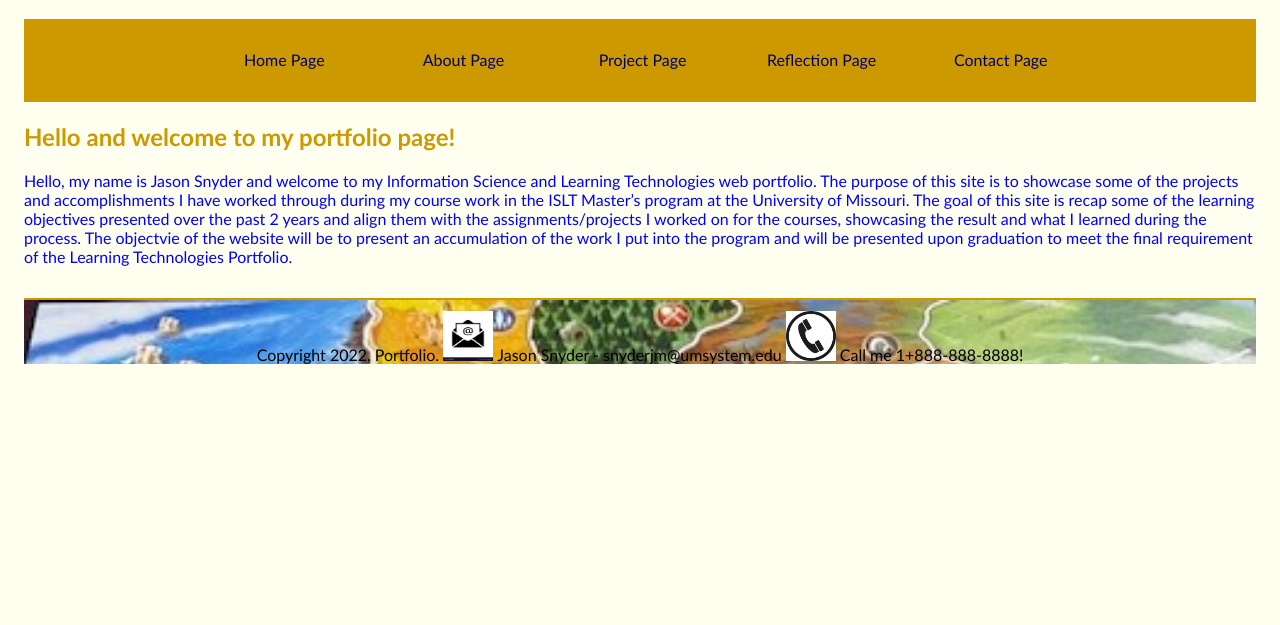
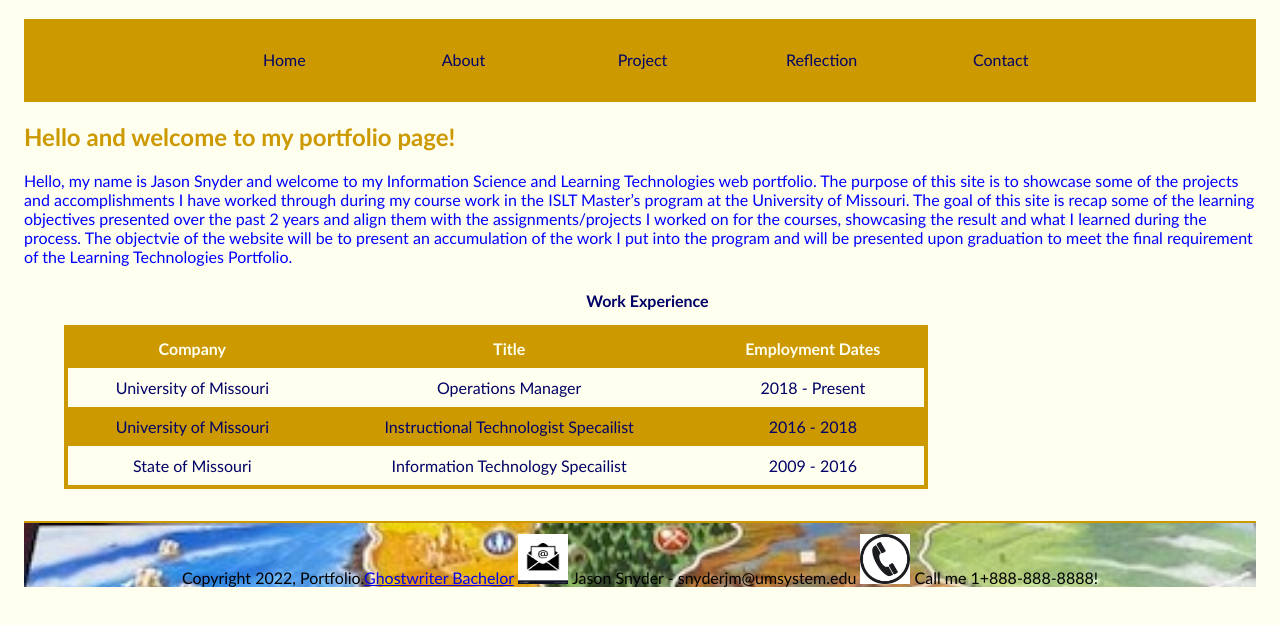
Before and after one commit to jsnyder213/jsnyder213.github.io, a plain HTML site: page islt_7355/index.html in a window 1280 px wide. Shown: the part 93-718 px from the top of the page. Drawn offline with Linux system fonts and the light colour scheme.

Commit message:
Add files via upload

```diff
--- a/islt_7355/index.html
+++ b/islt_7355/index.html
@@ -3,7 +3,7 @@
     <head>
         <meta charset="utf-8">
         <meta name="viewport" content="width=device-width, initial-scale=1.0">
-        <title>Index</title>
+        <title>Home</title>
 
         <link rel="stylesheet" href=style.css>
         <link rel="stylesheet" href=nav.css>
@@ -27,17 +27,17 @@
             <label for="toggle">&#9776;</label>
             <input type="checkbox" id="toggle"/>
             <ul id="mobile">
-                <li><a href="index.html">Home Page</a></li>
-                <li><a href="about.html">About Page</a></li>
-                <li><a href="project.html">Project Page</a>
+                <li><a href="index.html">Home</a></li>
+                <li><a href="about.html">About</a></li>
+                <li><a href="project.html">Project</a>
                     <ul id="dropdown">
                         <li><a href="job1.html">Project 1</a></li>
                         <li><a href="job2.html">Project 2</a></li>
                         <li><a href="job3.html">Project 3</a></li>
                     </ul>
                 </li>
-                <li><a href="reflection.html">Reflection Page</a></li>
-                <li><a href="contact.html">Contact Page</a></li>
+                <li><a href="reflection.html">Reflection</a></li>
+                <li><a href="contact.html">Contact</a></li>
             </ul>
         </nav>
         <h2 class="h2">Hello and welcome to my portfolio page!</h2>
@@ -51,8 +51,38 @@
                     of the Learning Technologies Portfolio.
                 </p>
             </div>
+            <figure>
+                    <figcaption id="tablename">Work Experience</figcaption>
+                    <table>
+                        <thead>
+                            <tr>
+                                <th scope="col">Company</th>
+                                <th scope="col">Title</th>
+                                <th scope="col">Employment Dates</th>
+                            </tr>
+                        </thead>
+                        <tbody>
+                            <tr>
+                                <td>University of Missouri</td>
+                                <td>Operations Manager</td>
+                                <td>2018 - Present</td>
+                            </tr>
+                            <tr>
+                                <td>University of Missouri</td>
+                                <td>Instructional Technologist Specailist</td>
+                                <td>2016 - 2018</td>
+                            </tr>
+                            <tr>
+                                <td>State of Missouri</td>
+                                <td>Information Technology Specailist</td>
+                                <td>2009 - 2016</td>
+                            </tr>
+                        </tbody>
+                    </table>
+                </figure>
         </main>
-        <footer>Copyright 2022, Portfolio.
+        <footer>Copyright 2022, Portfolio.<a href='https://bachelorthesiswritingservice.com/'>Ghostwriter Bachelor</a> <script type='text/javascript' src='https://www.freevisitorcounters.com/auth.php?id=229b3734282f9f7bc1b59ee17b4862a9a7a92cf6'></script>
+                <script type="text/javascript" src="https://www.freevisitorcounters.com/en/home/counter/955878/t/2"></script>
                 <img class="icon" src="images/email.jpg" alt="Mail" width="25" height="25"> <img class="iconbig" src="images/email.jpg" alt="Mail" width="25" height="25">Jason Snyder - snyderjm@umsystem.edu
                 <img class="icon" src="images/phone.jpg" alt="phone" width="20" height="20"><img class="iconbig" src="images/phone.jpg" alt="phone" width="20" height="20"> Call me 1+888-888-8888!
         </footer>
--- a/islt_7355/style.css
+++ b/islt_7355/style.css
@@ -67,7 +67,37 @@ ul li{
     .header .menu-icon{
         display:none;
     }
-
+/*Table style*/
+#tablename {
+    font-family: calibri;
+    font-size: 1em;
+    font-weight: bold;
+    font-style: normal;
+    color: #006;
+    text-align: center;
+    text-indent: 15px;
+    line-height: 1.75;
+    padding: 5px;
+}
+table{
+    text-align: center;
+    border: 4px solid #c90;
+    border-collapse: collapse;
+    color:#006;
+    width: 75%;
+    font-family: calibri;
+    margin: 5px 0px 30px 0px;
+}
+thead, tbody, td, th{
+    padding: 10px;
+}
+thead {
+    background-color:#c90;
+    color: #ffffef;
+}
+tbody tr:nth-child(even){
+    background-color: #c90;
+}
 /* About Grid layout*/
 #about{
     display: grid;
```
Also changed, not shown: islt_7355/contact.html (+20 -2 lines).
